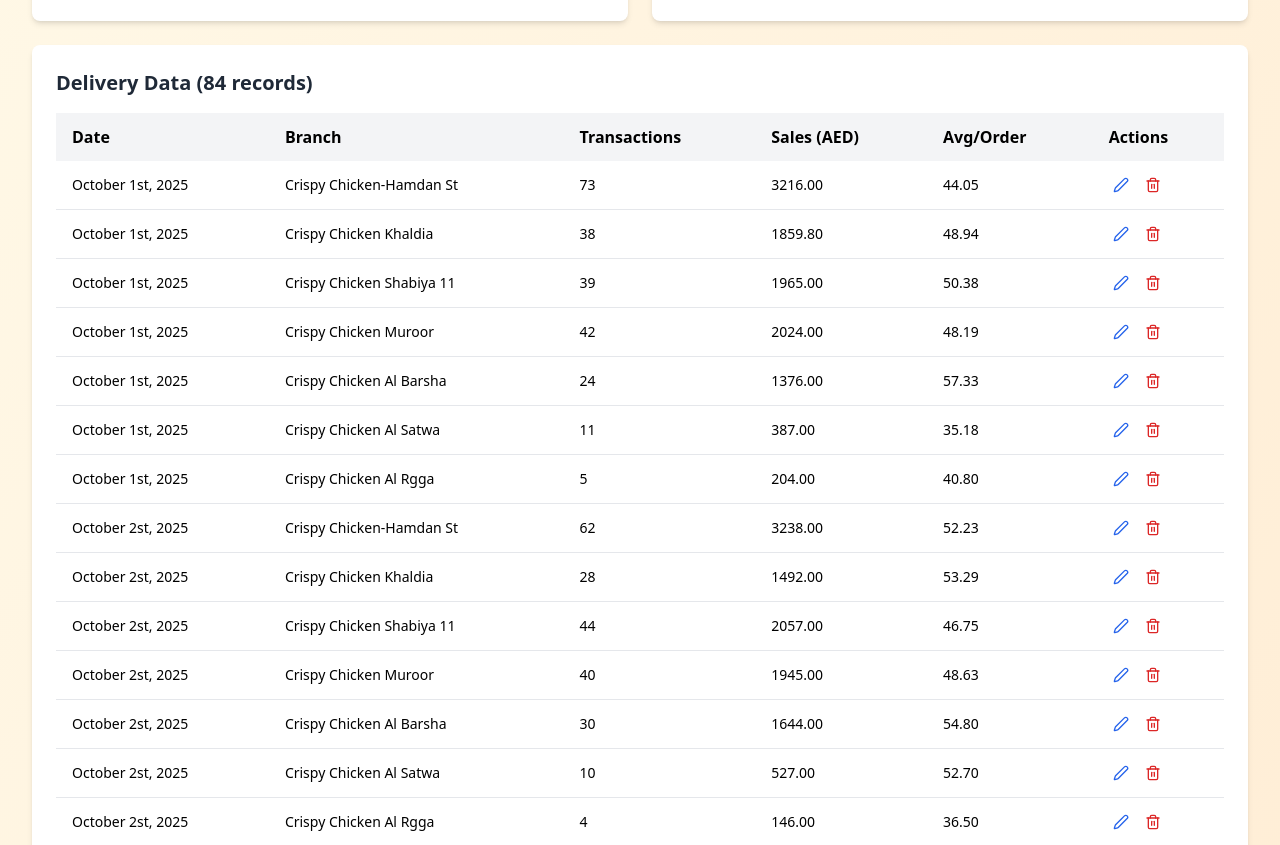
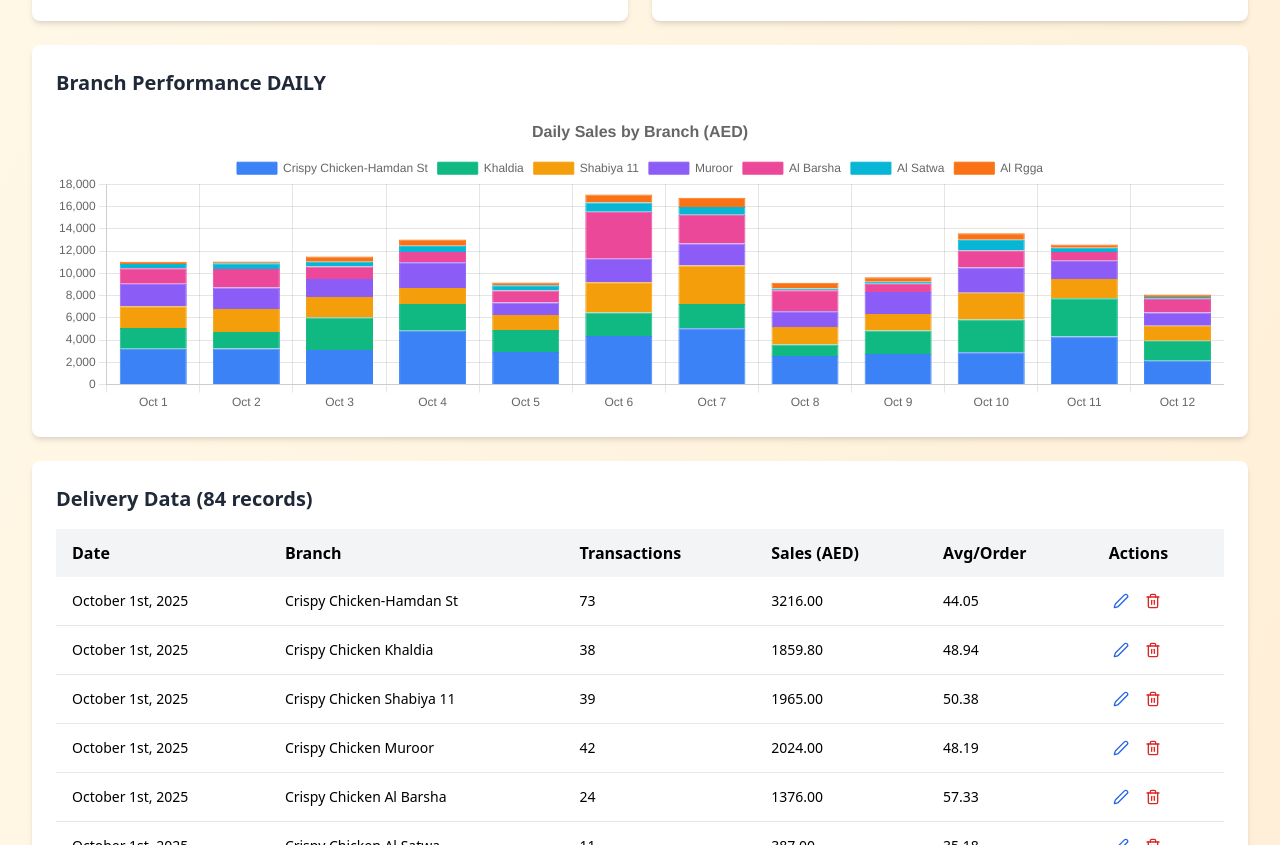
Before and after one commit to CCM3642/Delivery-sales-analysis, a plain HTML site: page index.html in a window 1280 px wide. Shown: the part 1215-2060 px from the top of the page. Drawn offline with nearby package versions, Linux system fonts and the light colour scheme.

Commit message:
Update index.html

```diff
--- a/index.html
+++ b/index.html
@@ -173,6 +173,16 @@
                 <h3 class="text-xl font-bold text-gray-800 mb-4">Weekly Comparison</h3>
                 <div class="chart-container">
                     <canvas id="weeklyChart"></canvas>
+                </div>
+            </div>
+        </div>
+
+        <!-- Charts Row 3 - NEW: Branch Performance DAILY -->
+        <div class="grid grid-cols-1 gap-6 mb-6">
+            <div class="bg-white rounded-lg shadow-md p-6">
+                <h3 class="text-xl font-bold text-gray-800 mb-4">Branch Performance DAILY</h3>
+                <div class="chart-container">
+                    <canvas id="dailyBranchChart"></canvas>
                 </div>
             </div>
         </div>
@@ -408,6 +418,7 @@
             updateSalesChart();
             updateBranchChart();
             updateWeeklyChart();
+            updateDailyBranchChart(); // NEW: Add the daily branch performance chart
         }
 
         function updateTransactionsChart() {
@@ -615,6 +626,86 @@
             });
         }
 
+        // NEW: Function to update the daily branch performance chart
+        function updateDailyBranchChart() {
+            const ctx = document.getElementById('dailyBranchChart').getContext('2d');
+
+            // Get all unique branches
+            const branches = [...new Set(deliveryData.map(item => item.branch))];
+
+            // Get all unique dates
+            const dates = [...new Set(deliveryData.map(item => {
+                const day = item.date.split(',')[0].replace('October ', '').replace('st', '').replace('nd', '').replace('rd', '').replace('th', '').trim();
+                return `Oct ${day}`;
+            }))].sort((a, b) => parseInt(a.split(' ')[1]) - parseInt(b.split(' ')[1]));
+
+            // Prepare datasets for each branch
+            const datasets = branches.map((branch, index) => {
+                const branchData = dates.map(date => {
+                    const day = date.split(' ')[1];
+                    const dayData = deliveryData.filter(item => {
+                        const itemDay = item.date.split(',')[0].replace('October ', '').replace('st', '').replace('nd', '').replace('rd', '').replace('th', '').trim();
+                        return itemDay === day && item.branch === branch;
+                    });
+
+                    return dayData.reduce((sum, item) => sum + item.sales, 0);
+                });
+
+                // Generate colors for each branch
+                const colors = [
+                    '#3b82f6', // blue
+                    '#10b981', // green
+                    '#f59e0b', // amber
+                    '#8b5cf6', // purple
+                    '#ec4899', // pink
+                    '#06b6d4', // cyan
+                    '#f97316'  // orange
+                ];
+
+                return {
+                    label: branch.replace('Crispy Chicken ', ''),
+                    data: branchData,
+                    backgroundColor: colors[index % colors.length],
+                    borderColor: colors[index % colors.length],
+                    borderWidth: 1
+                };
+            });
+
+            new Chart(ctx, {
+                type: 'bar',
+                data: {
+                    labels: dates,
+                    datasets: datasets
+                },
+                options: {
+                    responsive: true,
+                    maintainAspectRatio: false,
+                    scales: {
+                        x: {
+                            stacked: true,
+                        },
+                        y: {
+                            stacked: true,
+                            beginAtZero: true
+                        }
+                    },
+                    plugins: {
+                        title: {
+                            display: true,
+                            text: 'Daily Sales by Branch (AED)',
+                            font: {
+                                size: 16
+                            }
+                        },
+                        tooltip: {
+                            mode: 'index',
+                            intersect: false
+                        }
+                    }
+                }
+            });
+        }
+
         function updateTable() {
             const filteredData = selectedBranch === 'All'
                 ? deliveryData
```
